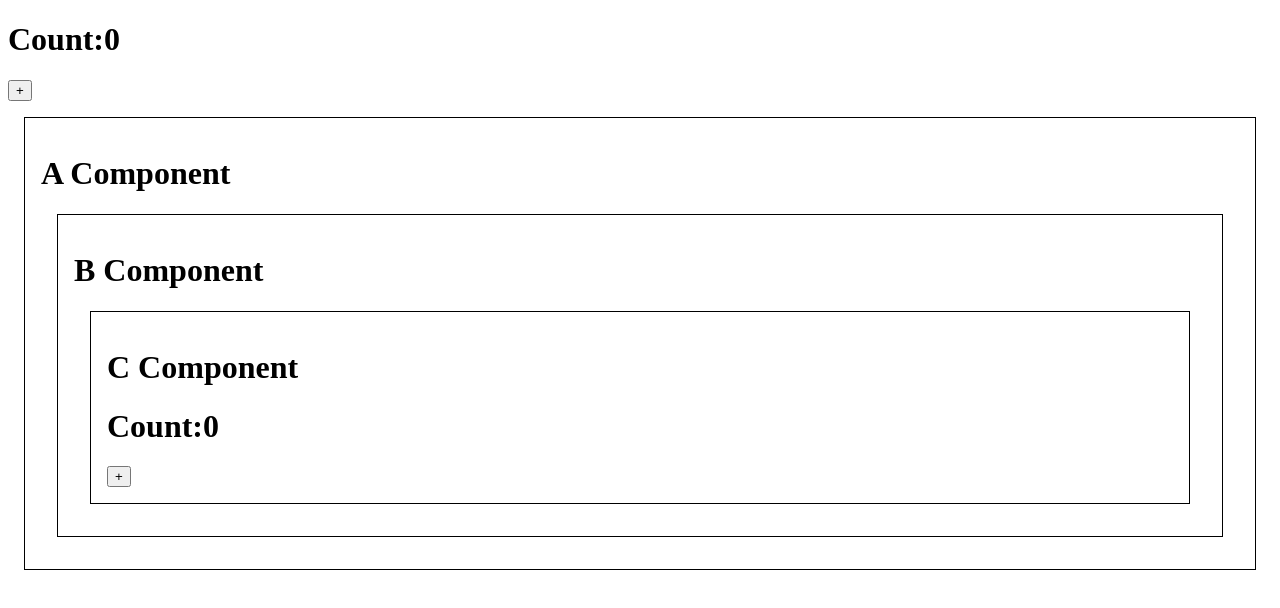
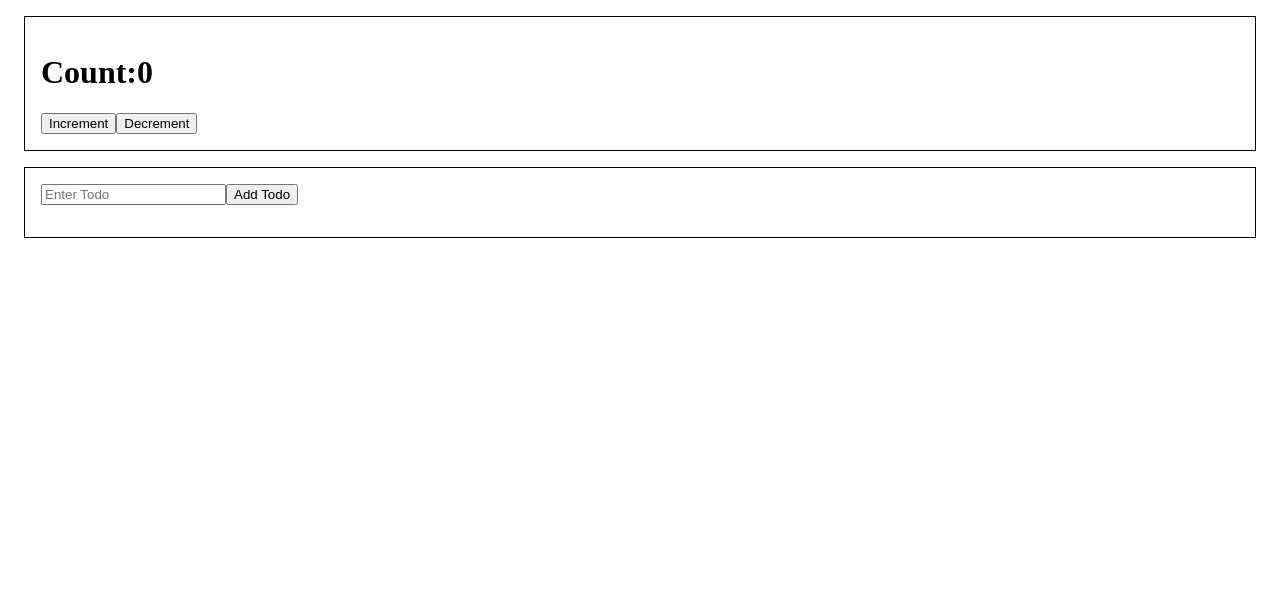
Before and after one commit to NaralaVyshnavi/ReactVite, a React (Vite) app in the folder ReactFrontend/: page / in a window 1280 px wide. Shown: the top 608 px of the page. Built offline with nearby package versions, Linux system fonts and the light colour scheme.

Commit message:
custum hooks

```diff
--- a/ReactFrontend/src/A.jsx
+++ /dev/null
@@ -1,11 +0,0 @@
-import React from "react";
-import B from './B';
-function A(){
-    return (
-        <div className="myBox">
-            <h1>A Component</h1>
-            <B/>
-        </div>
-    )
-}
-export default A
--- a/ReactFrontend/src/App.jsx
+++ b/ReactFrontend/src/App.jsx
@@ -2,16 +2,15 @@ import { useState,useContext } from 'react'
 import reactLogo from './assets/react.svg'
 import viteLogo from '/vite.svg'
 import './App.css'
-import A from './A'
-import MyContext  from './MyContext'
+import Counter  from './counter'
+import Todolist from './Todolist'
+
 function App() {
-  const [count,setCount]=useState(0)
 ;  return (
-      <MyContext.Provider value={[count,setCount]}>
-        <h1>Count:{count}</h1>
-        <button onClick={()=>setCount(count+1)}>+</button>
-        < A/>
-      </MyContext.Provider>
+      <>
+        <Counter/>
+        <Todolist/>
+      </>
 
   )
 }
--- a/ReactFrontend/src/B.jsx
+++ /dev/null
@@ -1,11 +0,0 @@
-import React from "react";
-import C from './C'
-function B(){
-    return(
-        <div className="myBox">
-             <h1>B Component</h1>
-             <C/>
-        </div>
-    )
-}
-export default B;
--- a/ReactFrontend/src/C.jsx
+++ /dev/null
@@ -1,13 +0,0 @@
-import React,{useContext} from "react";
-import MyContext from "./MyContext";
-function C(){
-    const [count,setCount]=useContext(MyContext);
-    return(
-        <div className="myBox">
-            <h1>C Component</h1>
-            <h1>Count:{count}</h1>
-            <button onClick={()=>setCount(count+1)}>+</button>
-        </div>
-    )
-}
-export default C
--- /dev/null
+++ b/ReactFrontend/src/Counter.jsx
@@ -0,0 +1,14 @@
+import React from "react";
+import UseCounter from "./UseCounter";
+function Counter(){
+    const [count,inc,dec]=UseCounter();
+    return(
+        <div className="myBox">
+            <h1>Count:{count}</h1>
+            <button onClick={()=>inc()}>Increment</button>
+            <button onClick={()=>{dec()}}>Decrement</button>
+        </div>
+    )
+
+}
+export default Counter
--- a/ReactFrontend/src/MyContext.jsx
+++ /dev/null
@@ -1,3 +0,0 @@
-import { createContext } from "react";
-const MyContext=createContext();
-export default MyContext
--- /dev/null
+++ b/ReactFrontend/src/Todolist.jsx
@@ -0,0 +1,21 @@
+import React  from "react";
+import UseTodoList from "./useTodoList";
+function Todolist(){
+    const [todos,addTodo,removeTodo]=UseTodoList();
+    const [todo,setTodo]=React.useState("");
+    const ref=React.useRef();
+    return(
+        <div className="myBox">
+            <input type="text" placeholder="Enter Todo" ref={ref} onKeyUp={(ev)=>{setTodo(ev.target.value)}} />
+            <button onClick={()=>{addTodo(todo),ref.current.value=''}}>Add Todo</button>
+            <ul>
+              {
+                todos.map((todo,id)=>{
+                    return <li>{todo} <button onClick={()=>{removeTodo(id)}}> Remove</button></li>
+                })
+              }
+            </ul>
+        </div>
+    )
+}
+export default Todolist
--- /dev/null
+++ b/ReactFrontend/src/UseCounter.js
@@ -0,0 +1,12 @@
+import React  from "react"
+function UseCounter(){
+    const [count,setCount]=React.useState(0);
+    function incrementCount(){
+        setCount(count+1);
+    }
+    function decrementCount(){
+        setCount(count-1);
+    }
+    return [count,incrementCount,decrementCount]
+}
+export default UseCounter;
--- /dev/null
+++ b/ReactFrontend/src/UseTodoList.js
@@ -0,0 +1,19 @@
+import React  from "react";
+function UseTodoList(){
+    const [todos,setTodos]=React.useState([]);
+    function addTodo(todo){
+        setTodos((todos)=>{
+            todos.push(todo);
+            return [...todos];
+        })
+    }
+        function removeTodo(id){
+            setTodos((todos)=>{
+                todos.splice(id,1);
+                return [...todos]
+            })
+        }
+
+    return [todos,addTodo,removeTodo]
+}
+export default UseTodoList;
```
